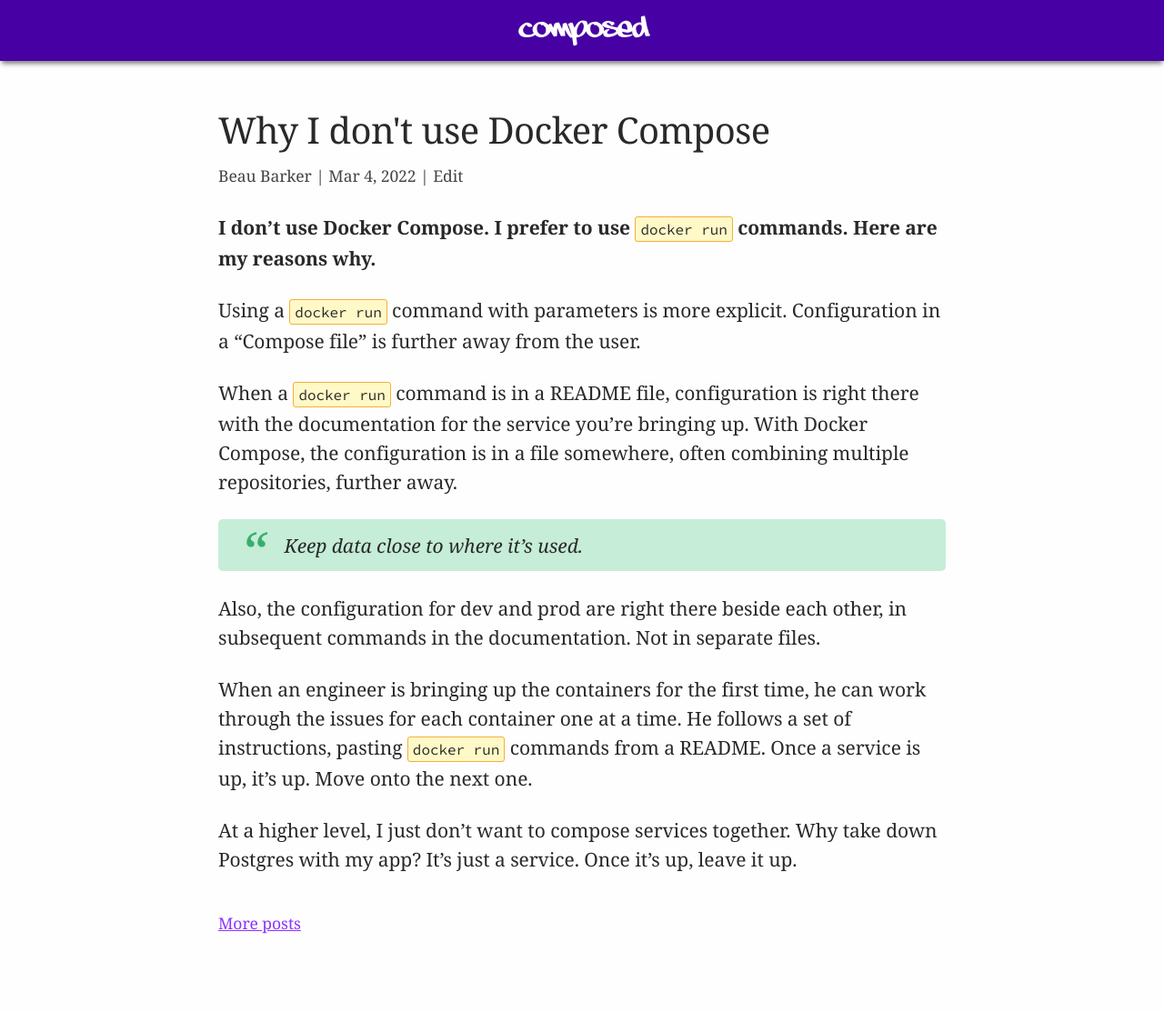
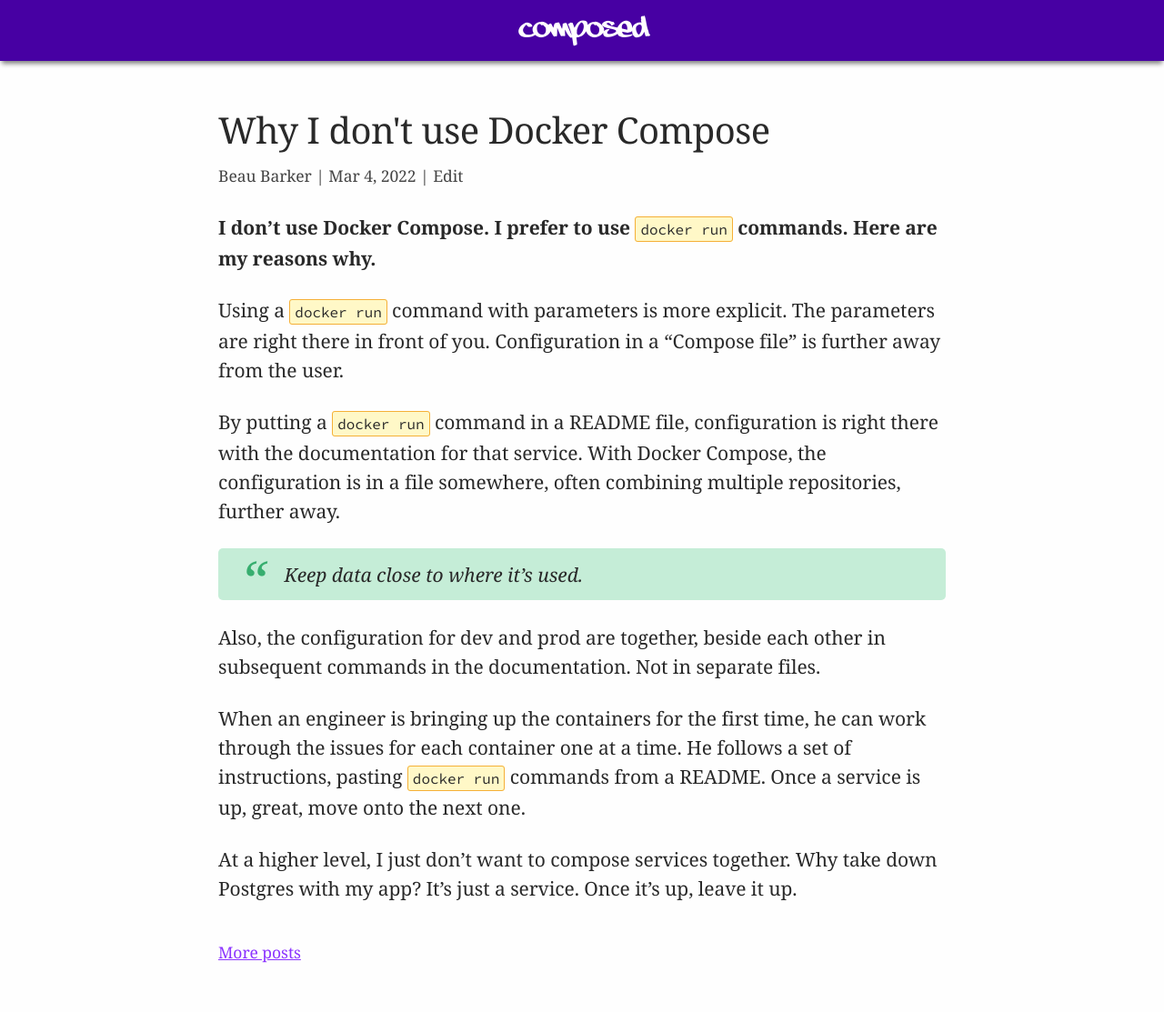
Before and after one commit to explodinglabs/explodinglabs.github.io, a Jekyll site: the page built from docs/_posts/2022-03-04-docker-compose.markdown, in a window 1280 px wide. Shown: the whole page at 91% size. Built offline with Jekyll 4.4.1, drawn with Linux system fonts in a browser that asks for light colours; before the commit the page ends 1081 px from its top, so only the background shows below that.

Commit message:
Adjust docker-compose post

```diff
--- a/docs/_posts/2022-03-04-docker-compose.markdown
+++ b/docs/_posts/2022-03-04-docker-compose.markdown
@@ -6,23 +6,24 @@
 **I don't use Docker Compose. I prefer to use `docker run` commands. Here are
 my reasons why.**
 
-Using a `docker run` command with parameters is more explicit. Configuration in
-a "Compose file" is further away from the user.
+Using a `docker run` command with parameters is more explicit. The parameters
+are right there in front of you. Configuration in a "Compose file" is further
+away from the user.
 
-When a `docker run` command is in a README file, configuration is right there
-with the documentation for the service you're bringing up. With Docker Compose,
-the configuration is in a file somewhere, often combining multiple
-repositories, further away.
+By putting a `docker run` command in a README file, configuration is right
+there with the documentation for that service. With Docker Compose, the
+configuration is in a file somewhere, often combining multiple repositories,
+further away.
 
 > Keep data close to where it's used.
 
-Also, the configuration for dev and prod are right there beside each other, in
+Also, the configuration for dev and prod are together, beside each other in
 subsequent commands in the documentation. Not in separate files.
 
 When an engineer is bringing up the containers for the first time, he can work
 through the issues for each container one at a time. He follows a set of
 instructions, pasting `docker run` commands from a README. Once a service is
-up, it's up. Move onto the next one.
+up, great, move onto the next one.
 
 At a higher level, I just don’t want to compose services together. Why take
 down Postgres with my app? It's just a service. Once it's up, leave it up.
```
